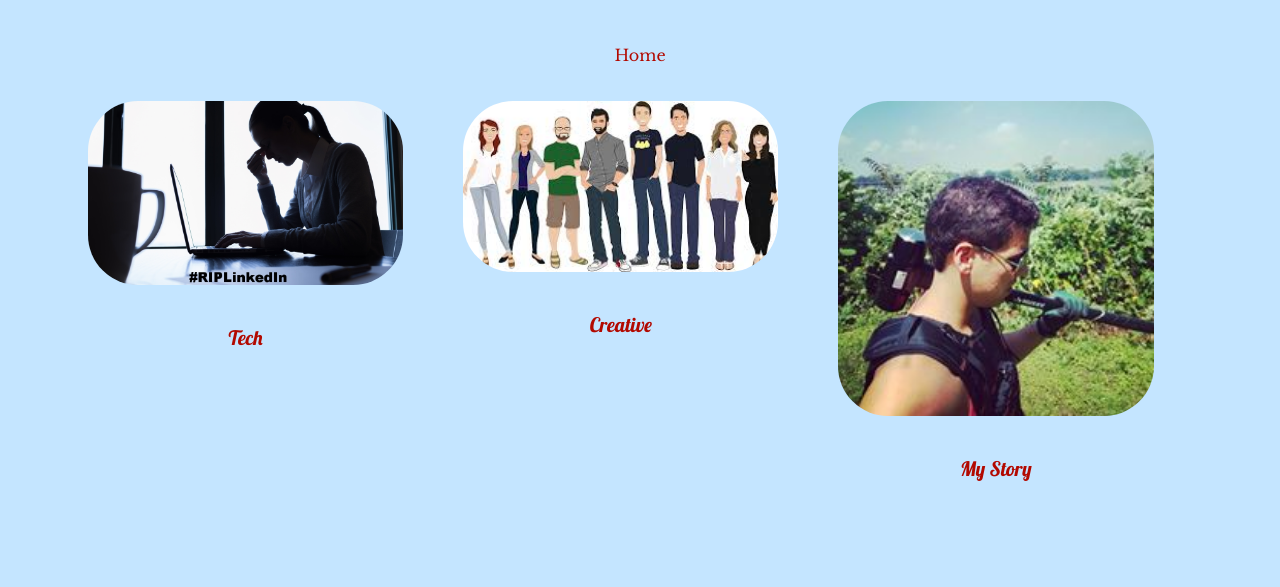
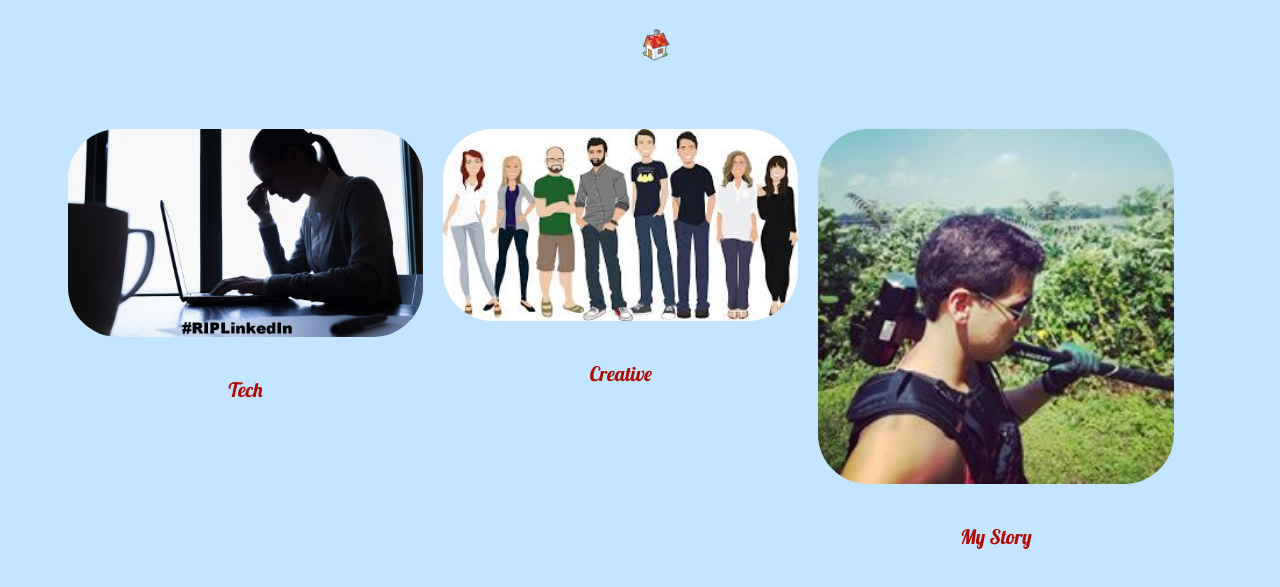
Before and after one commit to zdiehlio/zd-portfolio, a React app: page / in a window 1280 px wide. Shown: the part 233-820 px from the top of the page. Built offline with nearby package versions, Linux system fonts and the light colour scheme.

Commit message:
added home icon

```diff
--- a/src/component/app/app.scss
+++ b/src/component/app/app.scss
@@ -13,7 +13,7 @@ body {
 
 .nav-bar {
   a {
-    padding: 1em;
+    padding-bottom: 2em;
     width: 100%;
     color: $color-primary;
   }
--- a/src/component/app/index.js
+++ b/src/component/app/index.js
@@ -9,6 +9,7 @@ import Content from '../content'
 import Twitter from '../../assets/twitter.jpg'
 import Instagram from '../../assets/instagram.jpg'
 import Twitch from '../../assets/twitch.ico'
+import Home from '../../assets/home.jpg'
 
 import './app.css'
 
@@ -30,7 +31,7 @@ class App extends React.Component {
             </a>
             <div className='description'><h6>Designer of awesome experiences and generally decent human being</h6></div>
             <div className='nav-bar'>
-              <Link to='/'> Home </Link>
+              <Link to='/'><img className='icon' src={Home} /> </Link>
             </div>
             <div className='main-content'>
               <Route exact path='/' component={Landing} />
--- a/src/component/landing/landing.scss
+++ b/src/component/landing/landing.scss
@@ -2,7 +2,7 @@
 
 .landing{
   a {
-    padding: 1em;
+    // padding: 1em;
     font-family: $font-secondary;
     color: $color-primary;
     font-size: 20px;
```
Also changed, not shown: src/assets/home.jpg (added).
